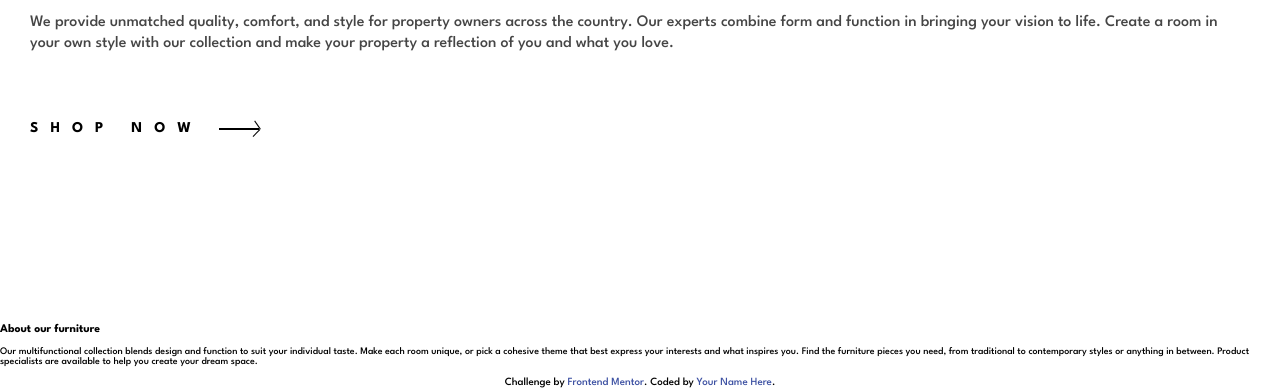
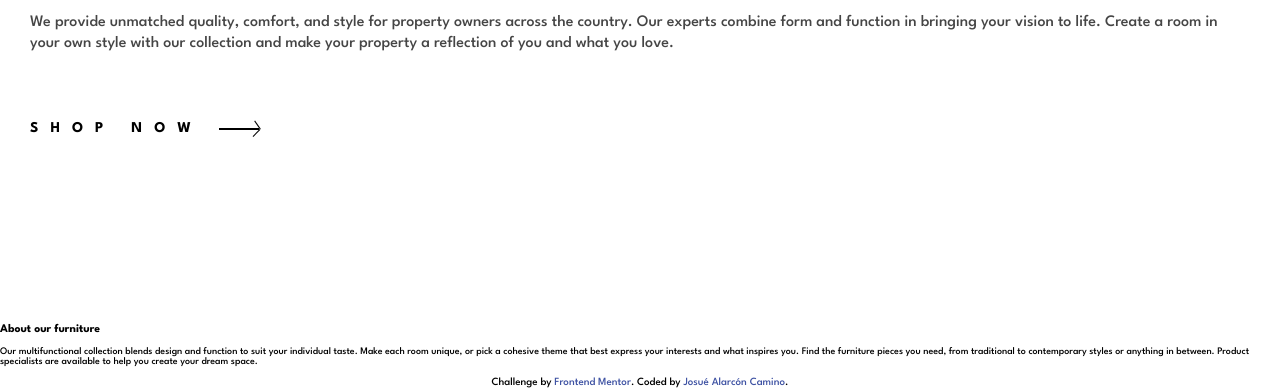
Before and after one commit to jaac97/room-homepage-master, a website: page index.html in a window 1280 px wide. Shown: the part 458-846 px from the top of the page. Drawn offline with Linux system fonts and the light colour scheme.

Commit message:
Add Author

```diff
--- a/index.html
+++ b/index.html
@@ -99,7 +99,7 @@
 
   <div class="attribution">
     Challenge by <a href="https://www.frontendmentor.io?ref=challenge" target="_blank">Frontend Mentor</a>.
-    Coded by <a href="#">Your Name Here</a>.
+    Coded by <a href="https://www.linkedin.com/in/josue-alarcon-camino/" target="_blank">Josué Alarcón Camino</a>.
   </div>
   <script src="build/js/app.js" defer></script>
 </body>
```
